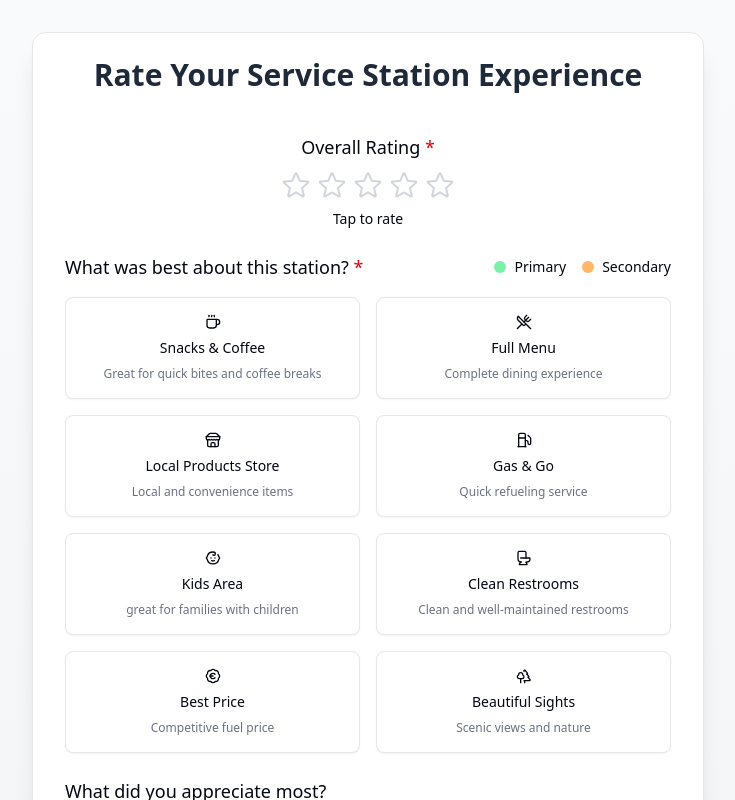
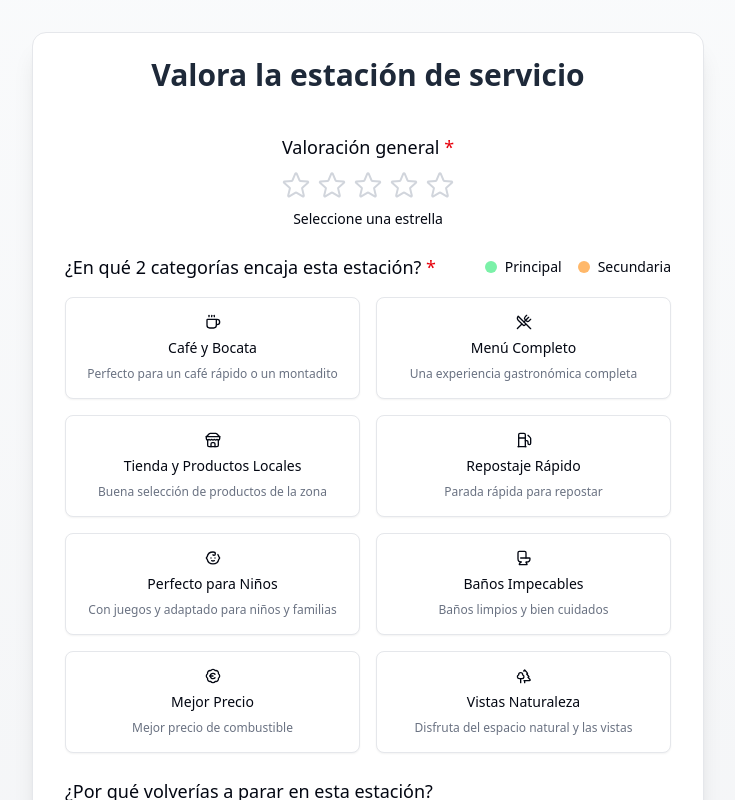
Before and after one commit to Juan-Pestana/tripguru, a Next.js app: page /rank/1 in a window 1280 px wide. Shown: the top 800 px of the page, without its empty margins (272-1007 px from the left). Built offline with nearby package versions, Linux system fonts and the light colour scheme; no server answers.

Commit message:
some more translating and a little map simplification

```diff
--- a/src/actions/rateStation.ts
+++ b/src/actions/rateStation.ts
@@ -19,45 +19,48 @@ export async function rateStation({
   primaryCategory,
   secondaryCategory,
   appreciation,
-	recommendation,
+  recommendation
 }: RateStationInput): Promise<{ success: boolean; error?: string }> {
   try {
-		// Start a transaction
-		return await db.transaction(async (tx) => {
     // Insert the rating
-			const [ratingResult] = await tx
+    const [ratingResult] = await db
       .insert(station_ratings)
       .values({
         location_id: locationId,
         rating: sql`${rating}::numeric`,
         appreciation: appreciation || null,
-					recommendation: recommendation || null,
+        recommendation: recommendation || null
       })
       .returning({ id: station_ratings.id });
 
+    // Throw an error if the rating insert fails
+    if (!ratingResult?.id) {
+      throw new Error("Failed to insert rating into station_ratings.");
+    }
+
     // Insert primary category
-			await tx.insert(station_categories).values({
+    await db.insert(station_categories).values({
       rating_id: ratingResult.id,
       category: primaryCategory,
-				is_primary: true,
+      is_primary: true
     });
 
     // Insert secondary category if provided
     if (secondaryCategory) {
-				await tx.insert(station_categories).values({
+      await db.insert(station_categories).values({
         rating_id: ratingResult.id,
         category: secondaryCategory,
-					is_primary: false,
+        is_primary: false
       });
     }
 
     return { success: true };
-		});
   } catch (error) {
+    // Log the error and return a failure response
     console.error("Error rating station:", error);
     return {
       success: false,
-			error: "Failed to submit rating. Please try again.",
+      error: "Failed to submit rating. Please try again."
     };
   }
 }
--- a/src/app/rank/[stationID]/page.tsx
+++ b/src/app/rank/[stationID]/page.tsx
@@ -1,12 +1,13 @@
 "use client";
 import { useState } from "react";
+import { useRouter } from "next/navigation";
 import { Button } from "@/components/ui/button";
 import {
   Card,
   CardContent,
   CardHeader,
   CardTitle,
-	CardFooter,
+  CardFooter
 } from "@/components/ui/card";
 import { Textarea } from "@/components/ui/textarea";
 // import { useToast } from "@/hooks/use-toast";
@@ -19,7 +20,7 @@ import {
   Baby,
   Toilet,
   BadgeEuro,
-	Trees,
+  Trees
 } from "lucide-react";
 import { Toaster, toast } from "sonner";
 import { rateStation } from "@/actions/rateStation";
@@ -28,52 +29,52 @@ import React from "react";
 const categories = [
   {
     id: "Snacks & Coffee",
-		label: "Snacks & Coffee",
+    label: "Café y Bocata",
     icon: Coffee,
-		description: "Great for quick bites and coffee breaks",
+    description: "Perfecto para un café rápido o un montadito"
   },
   {
-		id: "Full Menu",
-		label: "Full Menu",
+    id: "Menú Completo",
+    label: "Menú Completo",
     icon: UtensilsCrossed,
-		description: "Complete dining experience",
+    description: "Una experiencia gastronómica completa"
   },
   {
-		id: "Local Products Store",
-		label: "Local Products Store",
+    id: "Tienda y Productos Locales",
+    label: "Tienda y Productos Locales",
     icon: Store,
-		description: "Local and convenience items",
+    description: "Buena selección de productos de la zona"
   },
   {
-		id: "Gas & Go",
-		label: "Gas & Go",
+    id: "Repostaje Rápido",
+    label: "Repostaje Rápido",
     icon: Fuel,
-		description: "Quick refueling service",
+    description: "Parada rápida para repostar"
   },
   {
-		id: "Kids Area",
-		label: "Kids Area",
+    id: "Perfecto para Niños",
+    label: "Perfecto para Niños",
     icon: Baby,
-		description: "great for families with children",
+    description: "Con juegos y adaptado para niños y familias"
   },
   {
-		id: "Clean Restrooms",
-		label: "Clean Restrooms",
+    id: "Baños Impecables",
+    label: "Baños Impecables",
     icon: Toilet,
-		description: "Clean and well-maintained restrooms",
+    description: "Baños limpios y bien cuidados"
   },
   {
-		id: "Best Price",
-		label: "Best Price",
+    id: "Mejor Precio",
+    label: "Mejor Precio",
     icon: BadgeEuro,
-		description: "Competitive fuel price",
+    description: "Mejor precio de combustible"
   },
   {
-		id: "Beautiful Sights",
-		label: "Beautiful Sights",
+    id: "Vistas Naturaleza",
+    label: "Vistas Naturaleza",
     icon: Trees,
-		description: "Scenic views and nature",
-	},
+    description: "Disfruta del espacio natural y las vistas"
+  }
 ];
 
 function RankPage({ params }: { params: Promise<{ stationID: string }> }) {
@@ -83,6 +84,7 @@ function RankPage({ params }: { params: Promise<{ stationID: string }> }) {
   const [appreciation, setAppreciation] = useState("");
   const [recommendation, setRecommendation] = useState("");
   const [starRating, setStarRating] = useState<number>(0);
+  const router = useRouter();
 
   const par = React.use(params);
 
@@ -98,17 +100,22 @@ function RankPage({ params }: { params: Promise<{ stationID: string }> }) {
       primaryCategory,
       secondaryCategory: secondaryCategory || undefined,
       appreciation: appreciation || undefined,
-			recommendation: recommendation || undefined,
+      recommendation: recommendation || undefined
     });
 
     if (result.success) {
-			toast.success("Thank you for your feedback!");
+      toast.success("Gracias por tu valoración!");
       // Reset form
       setPrimaryCategory("");
       setSecondaryCategory("");
       setAppreciation("");
       setRecommendation("");
       setStarRating(0);
+      //pending
+      //clear tanstack query cache if for the station details
+      //await queryClient.invalidateQueries(["stationDetails", par.stationID]);
+      // Redirect or navigate to previous page
+      router.back(); // Go back to the previous page
     } else {
       toast.error(result.error || "Something went wrong. Please try again.");
     }
@@ -143,13 +150,13 @@ function RankPage({ params }: { params: Promise<{ stationID: string }> }) {
         <Card className="shadow-xl">
           <CardHeader>
             <CardTitle className="text-2xl md:text-3xl text-center text-gray-800">
-							Rate Your Service Station Experience
+              Valora la estación de servicio
             </CardTitle>
           </CardHeader>
           <CardContent className="space-y-6 px-2 md:px-8">
             <div className="flex flex-col items-center mt-4 space-y-2">
               <h3 className="text-lg font-medium">
-								Overall Rating <span className="text-destructive">*</span>
+                Valoración general <span className="text-destructive">*</span>
               </h3>
               <div className="flex items-center gap-1">
                 {[1, 2, 3, 4, 5].map((star) => (
@@ -179,24 +186,24 @@ function RankPage({ params }: { params: Promise<{ stationID: string }> }) {
               </div>
               <p className="text-sm font-medium">
                 {starRating > 0
-									? `${starRating} Star${starRating > 1 ? "s" : ""}`
-									: "Tap to rate"}
+                  ? `${starRating} Estrella${starRating > 1 ? "s" : ""}`
+                  : "Seleccione una estrella"}
               </p>
             </div>
             <div className="space-y-4">
               <div className="flex items-center justify-between sm:flex-row flex-col">
                 <h3 className="text-lg font-medium">
-									What was best about this station?
+                  ¿En qué 2 categorías encaja esta estación?
                   <span className="text-destructive"> *</span>
                 </h3>
                 <div className="flex items-center gap-4 text-sm">
                   <div className="flex items-center gap-2">
                     <div className="w-3 h-3 bg-green-300 rounded-full" />
-										<span>Primary</span>
+                    <span>Principal</span>
                   </div>
                   <div className="flex items-center gap-2">
                     <div className="w-3 h-3 bg-orange-300 rounded-full" />
-										<span>Secondary</span>
+                    <span>Secundaria</span>
                   </div>
                 </div>
               </div>
@@ -208,7 +215,7 @@ function RankPage({ params }: { params: Promise<{ stationID: string }> }) {
                       key={category.id}
                       variant="outline"
                       className={`h-auto flex flex-col items-center gap-2 p-4 transition-all ${getCategoryStyle(
-												category.id,
+                        category.id
                       )}`}
                       onClick={() => handleCategorySelect(category.id)}
                     >
@@ -228,10 +235,10 @@ function RankPage({ params }: { params: Promise<{ stationID: string }> }) {
             <div className="space-y-4">
               <div className="space-y-2">
                 <h3 className="text-lg font-medium">
-									What did you appreciate most?
+                  ¿Por qué volverías a parar en esta estación?
                 </h3>
                 <Textarea
-									placeholder="Share what you loved about your experience..."
+                  placeholder="Está genial porque..."
                   value={appreciation}
                   onChange={(e) => setAppreciation(e.target.value)}
                   className="min-h-[100px]"
@@ -240,10 +247,10 @@ function RankPage({ params }: { params: Promise<{ stationID: string }> }) {
 
               <div className="space-y-2">
                 <h3 className="text-lg font-medium">
-									Any recommendations for improvement?
+                  ¿Qué recomendación de mejora les darías?
                 </h3>
                 <Textarea
-									placeholder="Share your suggestions for making the service even better..."
+                  placeholder="Me hubiese gustado que..."
                   value={recommendation}
                   onChange={(e) => setRecommendation(e.target.value)}
                   className="min-h-[100px]"
@@ -253,7 +260,7 @@ function RankPage({ params }: { params: Promise<{ stationID: string }> }) {
           </CardContent>
           <CardFooter>
             <Button className="w-full" size="lg" onClick={handleSubmit}>
-							Submit Feedback
+              Enviar valoración
             </Button>
           </CardFooter>
         </Card>
--- a/src/components/MapComponent.tsx
+++ b/src/components/MapComponent.tsx
@@ -1,11 +1,9 @@
 "use client";
 // components/MapComponent.tsx
-import { Suspense, useEffect, useRef, useState } from "react";
-import { useSearchParams, useRouter } from "next/navigation";
+import { useEffect, useRef, useState } from "react";
+
 import {
   type EVStationDetails,
-  getEVStationDetails,
-  getStationDetails,
   type StationDetails
 } from "@/actions/getPoyById";
 //import { MapContainer, TileLayer, Marker, Popup, Polyline, useMap } from 'react-leaflet';
@@ -16,9 +14,7 @@ import "leaflet/dist/leaflet.css";
 
 import type { POI } from "@/types/types";
 
-import PopupComponent from "./PopupComponent";
 import L from "leaflet";
-import { set } from "zod";
 
 // Dynamically import Leaflet components with no SSR
 const MapContainer = dynamic(
@@ -88,10 +84,14 @@ const MapBoundsAdjuster: React.FC<{
   route: [number, number][] | undefined;
   stations: POI[];
   isVisible: boolean;
-}> = ({ route, stations }) => {
+  selectedStation: string | null;
+}> = ({ route, stations, selectedStation }) => {
   const map = useMap();
 
   useEffect(() => {
+    // Skip adjusting bounds if a station is selected
+    if (selectedStation) return;
+
     if (route && route.length > 0) {
       map.invalidateSize();
       const bounds = L.latLngBounds(route.map((coord) => [coord[0], coord[1]]));
@@ -126,48 +126,12 @@ const MapComponent: React.FC<MapComponentProps> = ({
     (StationDetails & EVStationDetails) | null
   >(null);
   const mapRef = useRef<L.Map | null>(null);
-  const currentOpenPopup = useRef<L.Marker | null>(null);
+  //const currentOpenPopup = useRef<L.Marker | null>(null);
 
   useEffect(() => {
     setIsClient(true);
     fixLeafletIcon();
   }, []);
-
-  useEffect(() => {
-    const fetchStationDetails = async () => {
-      console.log("Fetching station details for:", selectedStation);
-      // Reset station details and close popup immediately
-      //setStationDetails(null);
-      if (currentOpenPopup.current) {
-        currentOpenPopup.current.closePopup();
-      }
-      if (selectedStation && markers[selectedStation] && mapRef.current) {
-        const marker = markers[selectedStation];
-
-        const position = marker?.getLatLng();
-
-        const stationsel = stations.find(
-          (station) => station.id === selectedStation
-        );
-
-        // if (stationsel?.type === "service_station") {
-        //   const details = await getStationDetails(stationsel.location_id);
-        //   console.log("Fetched station details:", details);
-        //   setStationDetails(details as StationDetails & EVStationDetails);
-        // } else if (stationsel?.type === "ev_charging_point") {
-        //   const details = await getEVStationDetails(stationsel.location_id);
-        //   setStationDetails(details as StationDetails & EVStationDetails);
-        // }
-
-        if (position && marker && stationDetails) {
-          //marker.openPopup();
-          mapRef.current.flyTo(position, 15);
-          currentOpenPopup.current = marker;
-        }
-      }
-    };
-    fetchStationDetails();
-  }, [selectedStation, markers, stations]);
 
   if (!isClient) return <div>Loading map...</div>;
 
@@ -217,22 +181,12 @@ const MapComponent: React.FC<MapComponentProps> = ({
               markers[station.id] = ref;
             }
           }}
-        >
-          {/* <Popup className="w-[390px] p-1">
-            {stationDetails && (
-              <PopupComponent
-                station={{
-                  ...station,
-                  details: stationDetails as StationDetails & EVStationDetails
-                }}
-              />
-            )}
-          </Popup> */}
-        </Marker>
+        ></Marker>
       ))}
 
       {/* Auto-adjust map bounds */}
       <MapBoundsAdjuster
+        selectedStation={selectedStation}
         route={route}
         stations={stations}
         isVisible={isVisible}
--- a/src/components/POIList.tsx
+++ b/src/components/POIList.tsx
@@ -14,13 +14,12 @@ export function POIList({
   onPOIClick,
   onFilterChange
 }: POIListProps) {
-  console.log("POIList rendered with pois:", pois);
   return (
     <div className="space-y-4">
       <div className="flex items-center justify-between">
         <h3 className="font-bold">
           {showRightSideOnly
-            ? "Estaciones (a la derecha)"
+            ? "Estaciones a la derecha"
             : "Todas las estaciones"}
         </h3>
         <div className="flex items-center space-x-2">
```
Lines whose indentation alone changed are shown as unchanged.
